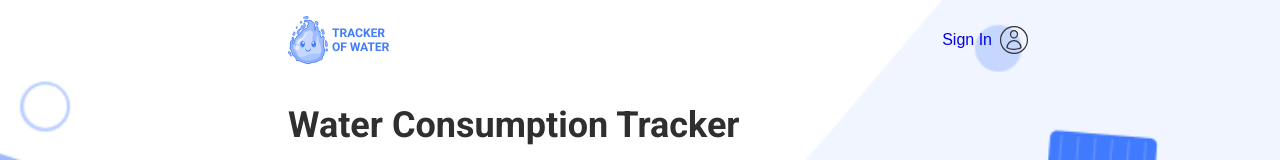
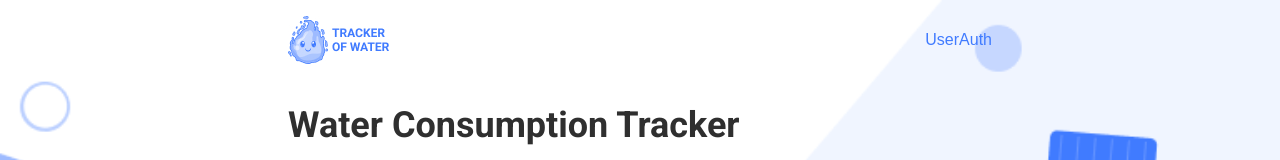
Before and after one commit to VuktorTS/water-tracker, a React (Vite) app: page /welcome in a window 1280 px wide. Shown: the top 160 px of the page. Built offline with nearby package versions, Linux system fonts and the light colour scheme.

Commit message:
0.0.0-17.04.24

```diff
--- a/src/components/Layout/Layout.jsx
+++ b/src/components/Layout/Layout.jsx
@@ -21,7 +21,9 @@ const Layout = () => {
       <Header />
 
       <main>
-        {location.pathname === '/' && <Navigate to={isLogged ? '/home' : '/welcome'} />}
+        {(location.pathname === '/' ||
+          location.pathname === '/home' ||
+          location.pathname === '/welcome') && <Navigate to={isLogged ? '/home' : '/welcome'} />}
         <Suspense fallback={<Loader />}>
           <Outlet />
         </Suspense>
--- a/src/components/UserAuth/UserAuth.jsx
+++ b/src/components/UserAuth/UserAuth.jsx
@@ -1,13 +1,6 @@
-import css from './UserAuth.module.css';
-import { Link } from "react-router-dom"
-
 export const UserAuth = () => {
 
   return (
-    <div className={css.allDivLink}>
-      <Link to="/signin" style={{minHeight: '100%'}}>
-      <button type="button" className={css.buttonLink}>Sign In <svg className={css.svgSpan}/></button>
-      </Link>
-    </div>
+    <>UserAuth</>
   )
 }
--- a/src/components/UserAuth/UserAuth.module.css
+++ /dev/null
@@ -1,26 +0,0 @@
-.allDivLink{
-  height: 100%;
-  position: absolute;
-  right: 0;
-  display: flex;
-
-}
-
-.buttonLink{
-  height: 100%;
-  position: relative;
-}
-
-.svgSpan{
-  color: transparent;
-  position: absolute;
-  width: 28px;
-  height: 28px;
-  background-size: 100%;
-  background-repeat: no-repeat;
-  background-position: center;
-  background-image: url('./user_outline.svg');
-  top: 50%;
-  left: calc(100% + 8px);
-  transform: translateY(-50%);
-}
```
Also changed, not shown: src/components/UserAuth/user_outline.svg (deleted).
